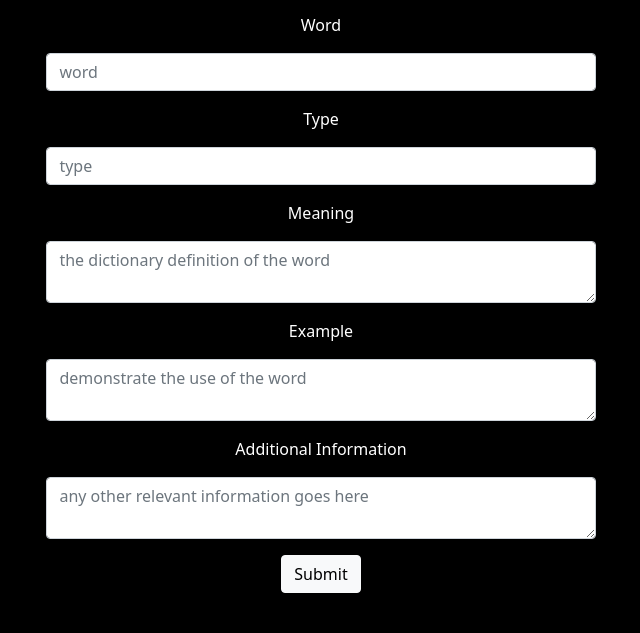
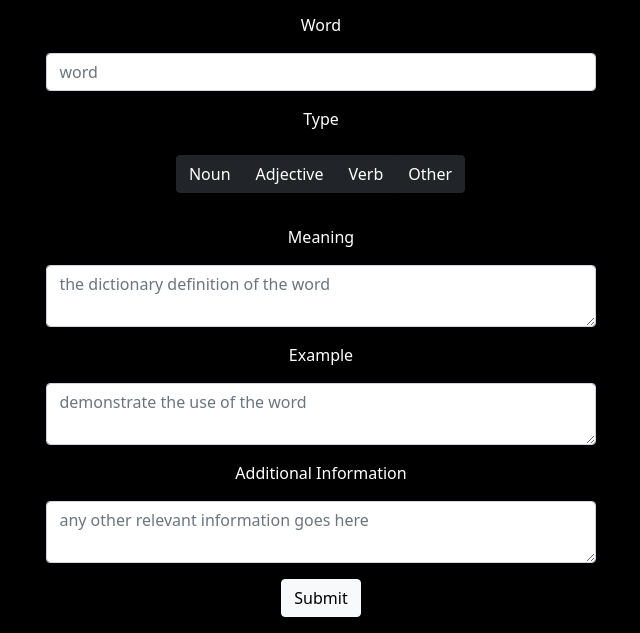
Before and after one commit to Diana-Deluvian/30k1k, a React app: page /addWord in a window 1280 px wide. Shown: the part 193-826 px from the top of the page, without its empty margins (319-959 px from the left). Before the commit the page ends 802 px from the top, so only its background shows below. Built offline with nearby package versions, Linux system fonts and the light colour scheme; a web font is replaced by a local one.

Commit message:
updated type in form to a toggle

```diff
--- a/src/components/BookForm.js
+++ b/src/components/BookForm.js
@@ -8,7 +8,7 @@ const BookForm = (props) => {
       bookname: props.book ? props.book.bookname : '',
       author: props.book ? props.book.author : '',
       source: props.book ? props.book.source : '',
-      date: props.book ? props.book.date : ''
+      additionalInfo: props.book ? props.book.additionalInfo : ''
     };
   });
 
@@ -23,17 +23,18 @@ const BookForm = (props) => {
       bookname,
       author,
       source,
-      additionalInfo}
+      additionalInfo
+    }
 
     props.handleOnSubmit(book);
-    }
+  }
 
   const handleInputChange = (event) => {
     const { name, value } = event.target;
-        setBook((prevState) => ({
-          ...prevState,
-          [name]: value
-        }));
+    setBook((prevState) => ({
+      ...prevState,
+      [name]: value
+    }));
   };
 
   return (
--- a/src/components/WordForm.js
+++ b/src/components/WordForm.js
@@ -1,5 +1,5 @@
 import React, { useState } from 'react';
-import { Form, Button } from 'react-bootstrap';
+import { Form, Button, ToggleButton, ToggleButtonGroup, ButtonGroup } from 'react-bootstrap';
 import { v4 as uuidv4 } from 'uuid';
 
 const WordForm = (props) => {
@@ -11,10 +11,16 @@ const WordForm = (props) => {
       additionalInfo: props.word ? props.word.additionalInfo : ''
     };
   });
+  const categories = ['Noun', 'Adjective', 'Verb', 'Other'];
+
+  const [type, setType] = useState(props.word ? props.word.type : []);
+  const handleChange = (val) => {
+    console.log(val)
+    setType(val); }
 
 
   const [errorMsg, setErrorMsg] = useState('');
-  const { wordname, type, meaning, example, additionalInfo } = word;
+  const { wordname, meaning, example, additionalInfo } = word;
 
   const handleOnSubmit = (event) => {
     event.preventDefault();
@@ -29,6 +35,9 @@ const WordForm = (props) => {
           [name]: value
         }));
   };
+
+
+
 
   return (
     <div className="word-form">
@@ -45,17 +54,22 @@ const WordForm = (props) => {
             onChange={handleInputChange}
           />
         </Form.Group>
-        <Form.Group controlId="type">
-          <Form.Label>Type</Form.Label>
-          <Form.Control
-            className="input-control"
-            type="text"
-            name="type"
-            value={type}
-            placeholder="type"
-            onChange={handleInputChange}
-          />
-        </Form.Group>
+        <Form.Label>Type</Form.Label> <br></br>
+        <ToggleButtonGroup type="checkbox" value={type} onChange={handleChange}>
+
+  {categories.map((category, idx) => (
+    <ToggleButton
+      id={`radio-${idx}`}
+      variant={type.includes(category) ? "light" : "dark"}
+      name="radio"
+      value={category}
+      checked={type.includes(category)}
+
+    >
+      {category}
+    </ToggleButton>
+  ))}
+</ToggleButtonGroup>
         <Form.Group controlId="meaning">
           <Form.Label>Meaning</Form.Label>
           <Form.Control
--- a/src/styles.scss
+++ b/src/styles.scss
@@ -109,6 +109,9 @@ header {
     * {
       margin: 0.5rem 0;
     }
+    .btn {
+      box-shadow: none !important;
+    }
   }
 }
 
@@ -135,6 +138,9 @@ header {
     * {
       margin: 0.5rem 0;
     }
+    .btn {
+      box-shadow: none;
+    }
   }
 }
 
```
